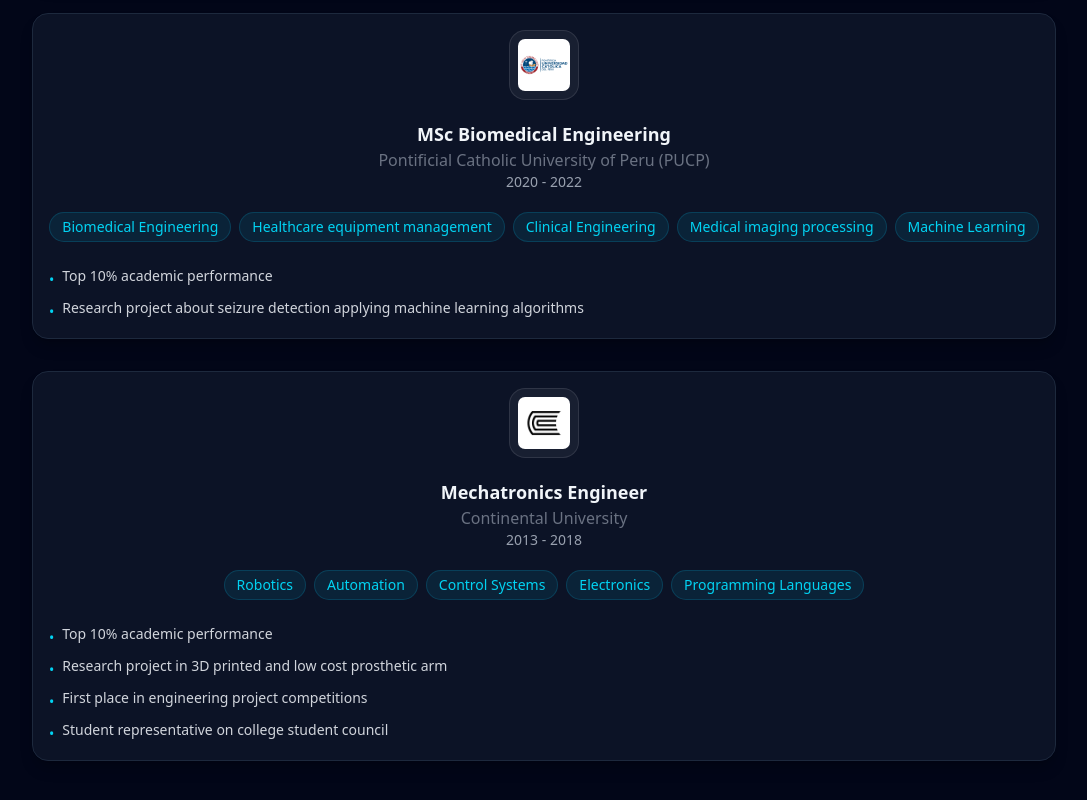
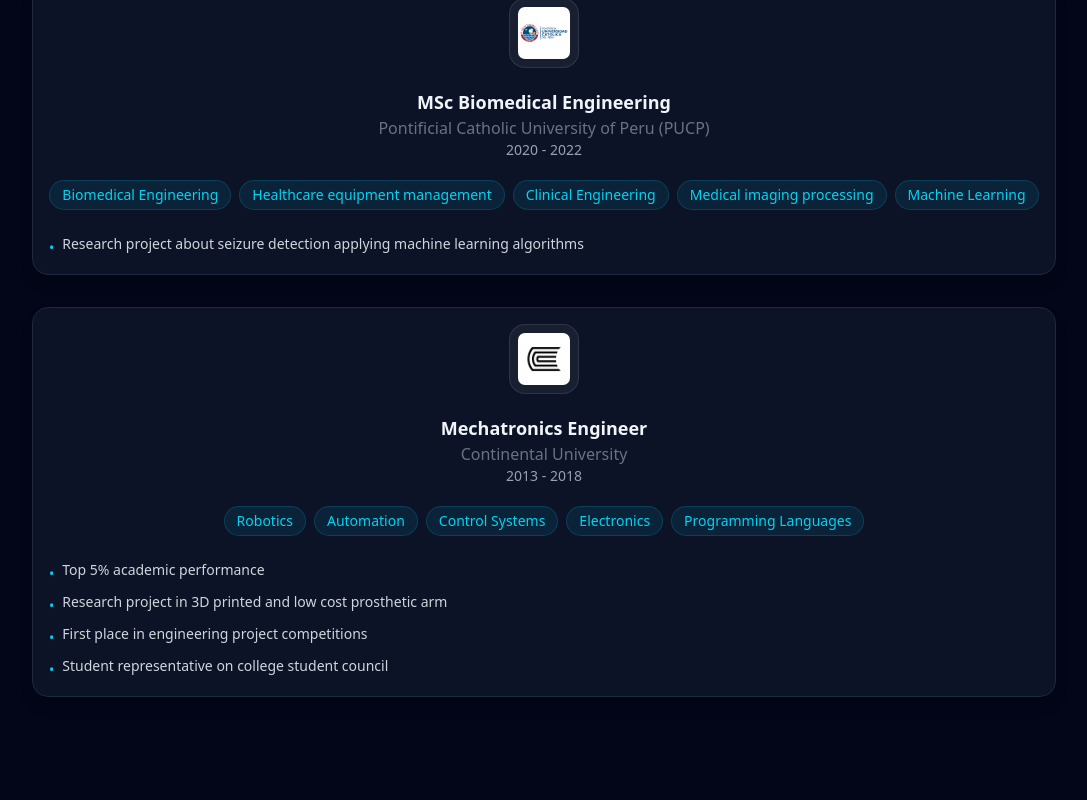
Before and after one commit to Jisf4/portfolio-web-page, a Next.js app: page / in a window 1280 px wide. Shown: the part 2031-2831 px from the top of the page, without its empty margins (96-1183 px from the left). Built offline with nearby package versions, Linux system fonts and the light colour scheme.

Commit message:
Initial commit

```diff
--- a/data/content.ts
+++ b/data/content.ts
@@ -169,7 +169,6 @@
         ],
 
         achievements: [
-          "Top 10% academic performance",
           "Outstanding participation in MIT program",
           "Research project in logistics prediction",
         ],
@@ -190,7 +189,6 @@
         ],
 
         achievements: [
-          "Top 10% academic performance",
           "Research project about seizure detection applying machine learning algorithms",
         ],
       },
@@ -209,7 +207,7 @@
         ],
 
         achievements: [
-          "Top 10% academic performance",
+          "Top 5% academic performance",
           "Research project in 3D printed and low cost prosthetic arm",
           "First place in engineering project competitions",
           "Student representative on college student council",
@@ -517,7 +515,6 @@
         ],
 
         achievements: [
-          "Rendimiento académico en el 10% superior",
           "Participación destacada en programa de MIT",
           "Trabajo de investigación en predicción logística",
         ],
@@ -538,7 +535,6 @@
         ],
 
         achievements: [
-          "Rendimiento académico en el 10% superior",
           "Trabajo de investigación en sistema de detección de epilepsia usando algoritmos de machine learning",
         ],
       },
@@ -557,7 +553,7 @@
         ],
 
         achievements: [
-          "Rendimiento académico en el 10% superior",
+          "Rendimiento académico en el 5% superior",
           "Proyecto de investigación en creación de prótesis de brazo impresa en 3D y de bajo costo",
           "Primer lugar en competiciones de proyectos de ingeniería",
           "Representante en consejo estudiantil",
```
Also changed, not shown: 2 other files (tests, documents, lock files or other folders).
